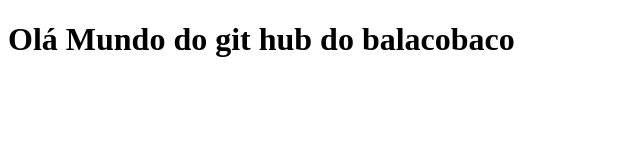
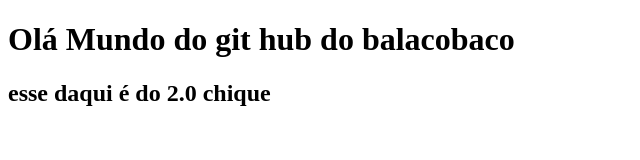
Before and after one commit to Helio-Hugo/teste-vscode, a plain HTML site: page index.html in a window 1280 px wide. Shown: the whole page, without its empty margins (0-640 px from the left). Drawn offline with Linux system fonts and the light colour scheme.

Commit message:
atualization of zapzap

```diff
--- a/index.html
+++ b/index.html
@@ -7,5 +7,6 @@
 </head>
 <body>
     <h1>Olá Mundo do git hub do balacobaco</h1>
+    <h2>esse daqui é do 2.0 chique</h2>
 </body>
 </html>
```
